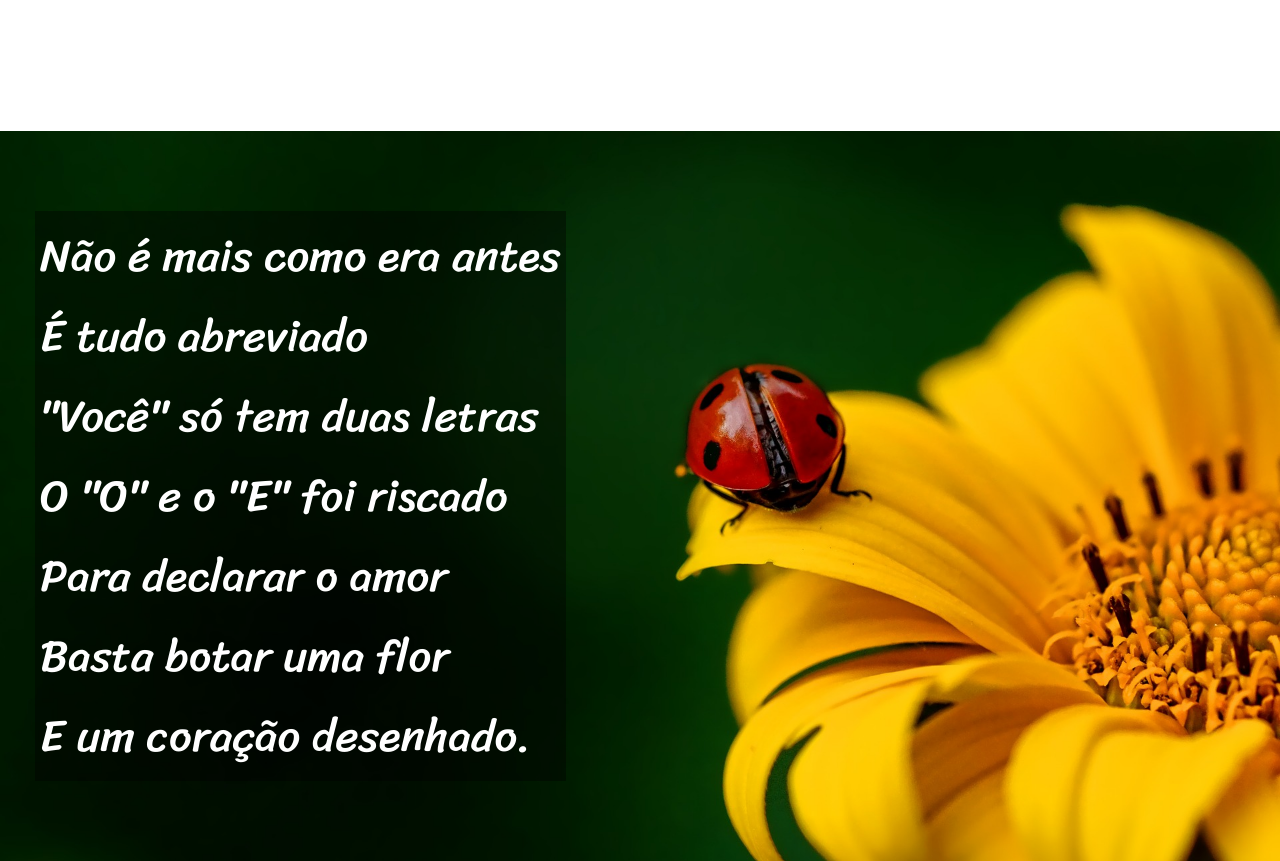
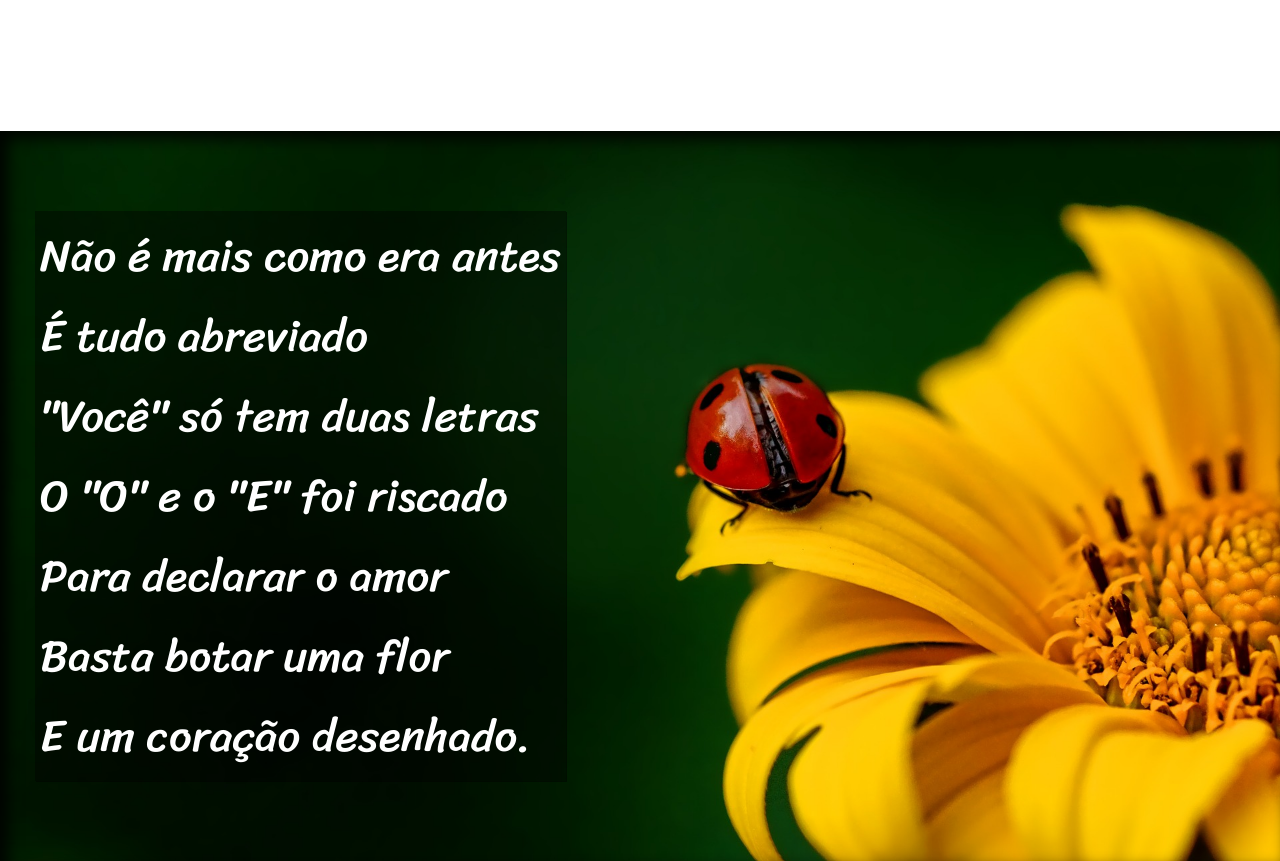
Before and after one commit to LGigoski/html-css, a plain HTML site: page desafios/desafio12/index.html in a window 1280 px wide. Shown: the part 900-1761 px from the top of the page. Drawn offline with Linux system fonts and the light colour scheme.

Commit message:
agora foi desafio 12

```diff
--- a/desafios/desafio12/index.html
+++ b/desafios/desafio12/index.html
@@ -23,7 +23,7 @@
         </p>
     </section>
 
-    <section id="joaninha">
+    <section id="joaninha" class="foto">
         <p class="imag">
             Não é mais como era antes <br>
             É tudo abreviado <br>
@@ -56,7 +56,7 @@
         </p>
     </section>
 
-    <section id="papel">
+    <section id="papel" class="foto">
         <p  class="imag">
             Tenho saudade das cartas <br>
             Escritas com a própria mão <br>
--- a/desafios/desafio12/style.css
+++ b/desafios/desafio12/style.css
@@ -28,20 +28,25 @@ section {
     font-family: "Sriracha", "sans-serif";
     font-size: 3.5vw;
 }
+.foto {
+    box-shadow: inset 8px 8px 15px 0px rgba(0, 0, 0, 0.884);
+}
 .imag {
     display: inline-block;
     padding: 5px;
     margin-left: 35px;
     background-color: rgba(0, 0, 0, 0.397);
     color: white;
+    box-shadow: 1px 1px 0px rgba(0, 0, 0, 0.473);
 }
 #joaninha {
-    background: black url(imagens/background001.jpg) center center no-repeat fixed;
+    background: black url(imagens/background001.jpg) center right no-repeat fixed;
     background-size: cover;
 }
 #papel {
     background: black url(imagens/background002.jpg) center center no-repeat fixed;
     background-size: cover;
+
 }
 section > p {
     padding: 40px;
```
